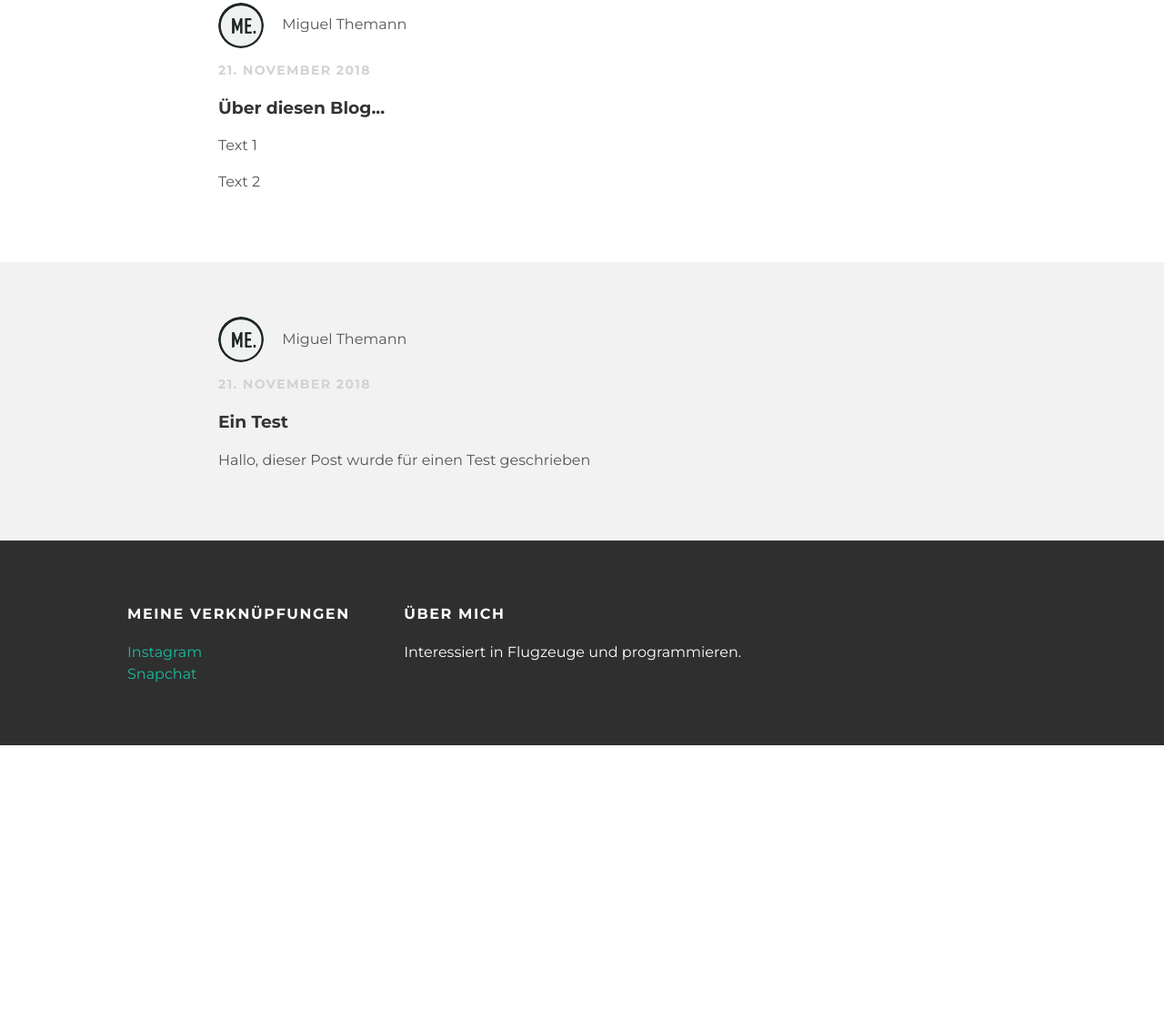
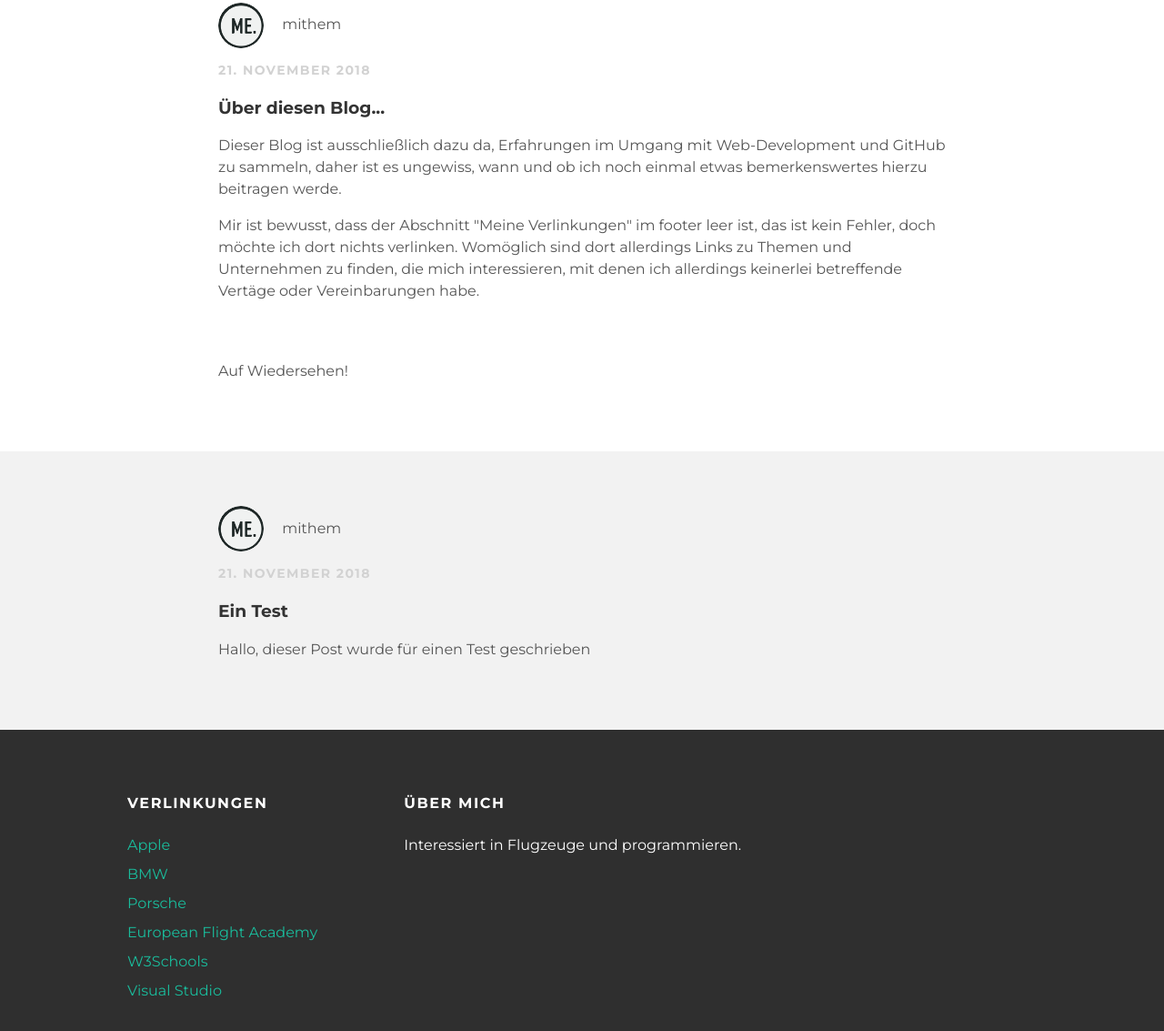
Before and after one commit to mithem/Blog, a plain HTML site: page index.html in a window 1280 px wide. Shown: the part 207-1340 px from the top of the page at 91% size. Before the commit the page ends 1026 px from the top, so only its background shows below. Drawn offline with Linux system fonts and the light colour scheme.

Commit message:
updated the texts and added comapny links

```diff
--- a/index.html
+++ b/index.html
@@ -19,29 +19,37 @@
       <div class="post-container">
         <div class="post">
           <div class="post-author">
-            <img src="me.png" />
-            <span>Miguel Themann</span>
+            <img src="me.png" /> <span>mithem</span>
           </div>
           <p class="post-date">21. November 2018</p>
           <h3 class="post-title">Über diesen Blog...</h3>
           <div class="post-content">
-            <p>Text 1</p>
-            <p>Text 2</p>
+            <p>
+              Dieser Blog ist ausschließlich dazu da, Erfahrungen im Umgang mit
+              Web-Development und GitHub zu sammeln, daher ist es ungewiss, wann
+              und ob ich noch einmal etwas bemerkenswertes hierzu beitragen
+              werde.
+            </p>
+            <p>
+              Mir ist bewusst, dass der Abschnitt "Meine Verlinkungen" im footer
+              leer ist, das ist kein Fehler, doch möchte ich dort nichts
+              verlinken. Womöglich sind dort allerdings Links zu Themen und
+              Unternehmen zu finden, die mich interessieren, mit denen ich
+              allerdings keinerlei betreffende Vertäge oder Vereinbarungen habe.
+            </p>
+            <p><br /><br />Auf Wiedersehen!</p>
           </div>
         </div>
       </div>
       <div class="post-container">
         <div class="post">
           <div class="post-author">
-            <img src="me.png" />
-            <span>Miguel Themann</span>
+            <img src="me.png" /> <span>mithem</span>
           </div>
           <p class="post-date">21. November 2018</p>
           <h3 class="post-title">Ein Test</h3>
           <div class="post-content">
-            <p>
-              Hallo, dieser Post wurde für einen Test geschrieben
-            </p>
+            <p>Hallo, dieser Post wurde für einen Test geschrieben</p>
           </div>
         </div>
       </div>
@@ -49,15 +57,16 @@
     <div id="footer">
       <div class="container">
         <div class="column">
-          <h4>Meine Verkn&uuml;pfungen</h4>
+          <h4>Verlinkungen</h4>
           <p>
-            <a href="https://www.instagram.com/miguelthemann" target="_blank"
-              >Instagram</a
-            >
-            <br />
-            <a href="https://www.snapchat.com/add/themig3" target="_blank"
-              >Snapchat</a
-            >
+            <a href="apple.com/de/">Apple</a><br />
+            <a href="bmw.de">BMW</a><br />
+            <a href="Porsche">Porsche</a><br />
+            <a href="https://www.european-flight-academy.com/"
+              >European Flight Academy</a
+            ><br />
+            <a href="w3schools.com">W3Schools</a><br />
+            <a href="visualstudio.com">Visual Studio</a><br />
           </p>
         </div>
         <div class="column">
--- a/styles.css
+++ b/styles.css
@@ -57,6 +57,9 @@ body {
 #footer p {
   color: white;
 }
+.column p {
+  line-height: 2;
+}
 a {
   color: #1abc9c;
   text-decoration: none;
```
Also changed, not shown: about.html (+15 -11 lines).
